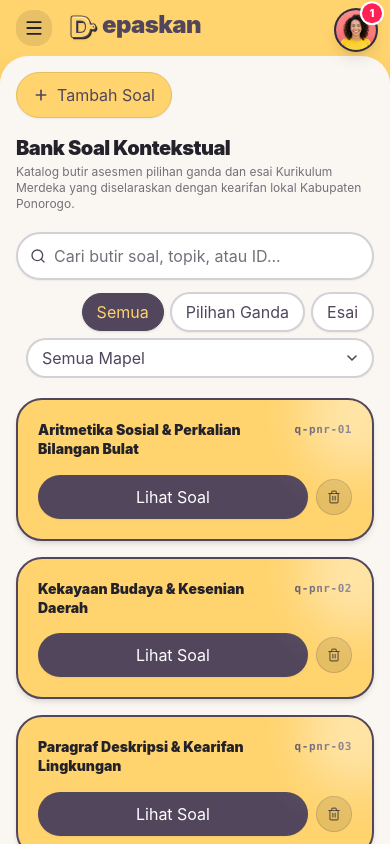
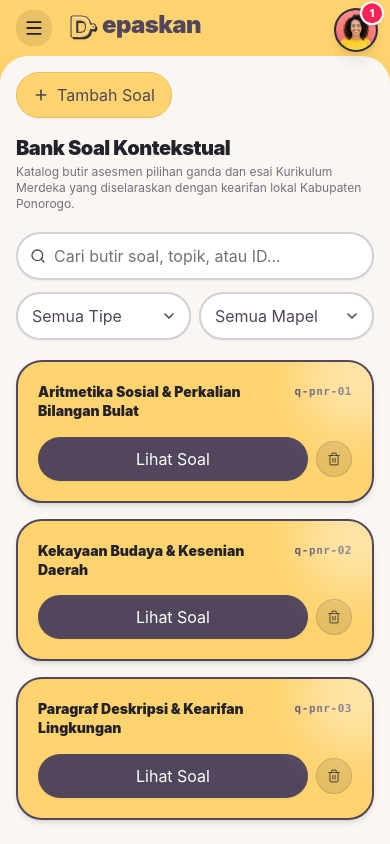
Before and after one commit to Irham-Najib-Azimul-Qowi/ContextLearningApp, a Next.js app: page /teacher/questions in a window 390 px wide. Built offline with nearby package versions, Linux system fonts and the light colour scheme.

Commit message:
fix(responsive): arrange landing section 2 into 4 horizontal cards on mobile and align mobile filters to single full-width row with search

```diff
--- a/app/teacher/examinations/page.tsx
+++ b/app/teacher/examinations/page.tsx
@@ -97,21 +97,21 @@ export default function TeacherExaminationsPage() {
             />
           </div>
 
-          <div className="flex gap-1.5 overflow-x-auto pb-1 sm:pb-0">
+          <div className="w-full sm:w-auto flex gap-1.5 overflow-x-auto pb-1 sm:pb-0 flex-nowrap">
             {["ALL", "published", "draft", "completed"].map((st) => (
               <button
                 key={st}
                 onClick={() => setSelectedStatus(st)}
-                className={`px-3.5 py-2 rounded-xl text-xs font-bold whitespace-nowrap transition-all cursor-pointer ${
+                className={`flex-1 sm:flex-none text-center px-2 sm:px-3.5 py-2 rounded-xl text-[11px] sm:text-xs font-bold whitespace-nowrap transition-all cursor-pointer ${
                   selectedStatus === st
                     ? "bg-[#51465B] text-white shadow-xs"
                     : "bg-[#FAF7F3] hover:bg-slate-100 text-[#756F7A]"
                 }`}
               >
                 {st === "ALL"
-                  ? "Semua Status"
+                  ? "Semua"
                   : st === "published"
-                  ? "Aktif Berjalan"
+                  ? "Aktif"
                   : st === "draft"
                   ? "Draft"
                   : "Selesai"}
--- a/app/teacher/materials/page.tsx
+++ b/app/teacher/materials/page.tsx
@@ -425,12 +425,12 @@ export default function TeacherMaterialsPage() {
                 />
               </div>
 
-              {/* Instant Filter Dropdown: Rata Kanan, Ukuran Mengikuti Isi */}
-              <div className="flex items-center justify-between sm:justify-end gap-2 w-full sm:w-auto shrink-0">
+              {/* Instant Filter Dropdown: Sebaris & full sejajar search di mobile, Rata Kanan di desktop */}
+              <div className="w-full sm:w-auto flex items-center justify-between sm:justify-end gap-2 shrink-0">
                 <select
                   value={filterSubject}
                   onChange={(e) => setFilterSubject(e.target.value)}
-                  className="w-full sm:w-auto px-4 py-2 rounded-full bg-white border-2 border-[#51465B]/25 text-xs font-bold text-[#51465B] focus:outline-none focus:border-[#51465B] cursor-pointer shadow-xs transition-colors"
+                  className="w-full sm:w-auto px-4 py-2.5 rounded-full bg-white border-2 border-[#51465B]/25 text-xs font-bold text-[#51465B] focus:outline-none focus:border-[#51465B] cursor-pointer shadow-xs transition-colors"
                 >
                   {SUBJECT_OPTIONS.map((subj) => (
                     <option key={subj} value={subj}>
--- a/app/teacher/questions/page.tsx
+++ b/app/teacher/questions/page.tsx
@@ -851,8 +851,36 @@ function TeacherQuestionsContent() {
                 />
               </div>
 
-              {/* Instant Filter Pills & Dropdown: Rata Kanan, Ukuran Sesuai Isi */}
-              <div className="flex items-center justify-end gap-1.5 overflow-x-auto ml-auto shrink-0 flex-wrap sm:flex-nowrap">
+              {/* Mobile Filter: Sebaris & full sejajar search (Dua dropdown berdampingan 50%-50%) */}
+              <div className="w-full flex sm:hidden items-center gap-2 flex-nowrap">
+                <div className="flex-1 min-w-0">
+                  <select
+                    value={filterType}
+                    onChange={(e) => setFilterType(e.target.value as any)}
+                    className="w-full px-3.5 py-2.5 rounded-full bg-white border-2 border-[#51465B]/25 text-xs font-bold text-[#51465B] focus:outline-none focus:border-[#51465B] cursor-pointer shadow-xs transition-colors truncate"
+                  >
+                    <option value="all">Semua Tipe</option>
+                    <option value="multiple_choice">Pilihan Ganda</option>
+                    <option value="essay">Esai</option>
+                  </select>
+                </div>
+                <div className="flex-1 min-w-0">
+                  <select
+                    value={filterSubject}
+                    onChange={(e) => setFilterSubject(e.target.value)}
+                    className="w-full px-3.5 py-2.5 rounded-full bg-white border-2 border-[#51465B]/25 text-xs font-bold text-[#51465B] focus:outline-none focus:border-[#51465B] cursor-pointer shadow-xs transition-colors truncate"
+                  >
+                    {SUBJECT_OPTIONS.map((subj) => (
+                      <option key={subj} value={subj}>
+                        {subj}
+                      </option>
+                    ))}
+                  </select>
+                </div>
+              </div>
+
+              {/* Desktop / Tablet Filter Pills & Dropdown: Rata Kanan, Ukuran Sesuai Isi */}
+              <div className="hidden sm:flex items-center justify-end gap-1.5 ml-auto shrink-0 flex-nowrap">
                 <button
                   type="button"
                   onClick={() => setFilterType("all")}
--- a/app/teacher/rooms/page.tsx
+++ b/app/teacher/rooms/page.tsx
@@ -569,12 +569,12 @@ function TeacherRoomsContent() {
                 />
               </div>
 
-              {/* Filter Room Pills - Rata kanan & ukuran pas nama */}
-              <div className="flex items-center gap-1.5 overflow-x-auto shrink-0 sm:ml-auto justify-end">
+              {/* Filter Room Pills - Sebaris & full sejajar search di mobile, rata kanan di desktop */}
+              <div className="w-full sm:w-auto flex items-center justify-between gap-1 sm:gap-1.5 sm:ml-auto sm:justify-end flex-nowrap">
                 <button
                   type="button"
                   onClick={() => setFilterType("all")}
-                  className={`w-auto inline-flex items-center justify-center whitespace-nowrap px-3.5 py-1.5 rounded-full text-xs font-bold transition-all cursor-pointer ${
+                  className={`flex-1 sm:flex-none inline-flex items-center justify-center whitespace-nowrap px-2 sm:px-3.5 py-2 sm:py-1.5 rounded-full text-[11px] sm:text-xs font-bold transition-all cursor-pointer ${
                     filterType === "all"
                       ? "bg-[#51465B] text-white shadow-xs"
                       : "bg-white text-[#756F7A] hover:bg-slate-100 border-2 border-[#51465B]/20"
@@ -585,7 +585,7 @@ function TeacherRoomsContent() {
                 <button
                   type="button"
                   onClick={() => setFilterType("material")}
-                  className={`w-auto inline-flex items-center justify-center whitespace-nowrap px-3.5 py-1.5 rounded-full text-xs font-bold transition-all cursor-pointer ${
+                  className={`flex-1 sm:flex-none inline-flex items-center justify-center whitespace-nowrap px-2 sm:px-3.5 py-2 sm:py-1.5 rounded-full text-[11px] sm:text-xs font-bold transition-all cursor-pointer ${
                     filterType === "material"
                       ? "bg-[#51465B] text-white shadow-xs"
                       : "bg-white text-[#756F7A] hover:bg-slate-100 border-2 border-[#51465B]/20"
@@ -596,7 +596,7 @@ function TeacherRoomsContent() {
                 <button
                   type="button"
                   onClick={() => setFilterType("question")}
-                  className={`w-auto inline-flex items-center justify-center whitespace-nowrap px-3.5 py-1.5 rounded-full text-xs font-bold transition-all cursor-pointer ${
+                  className={`flex-1 sm:flex-none inline-flex items-center justify-center whitespace-nowrap px-2 sm:px-3.5 py-2 sm:py-1.5 rounded-full text-[11px] sm:text-xs font-bold transition-all cursor-pointer ${
                     filterType === "question"
                       ? "bg-[#51465B] text-white shadow-xs"
                       : "bg-white text-[#756F7A] hover:bg-slate-100 border-2 border-[#51465B]/20"
@@ -607,7 +607,7 @@ function TeacherRoomsContent() {
                 <button
                   type="button"
                   onClick={() => setFilterType("both")}
-                  className={`w-auto inline-flex items-center justify-center whitespace-nowrap px-3.5 py-1.5 rounded-full text-xs font-bold transition-all cursor-pointer ${
+                  className={`flex-1 sm:flex-none inline-flex items-center justify-center whitespace-nowrap px-2 sm:px-3.5 py-2 sm:py-1.5 rounded-full text-[11px] sm:text-xs font-bold transition-all cursor-pointer ${
                     filterType === "both"
                       ? "bg-[#51465B] text-white shadow-xs"
                       : "bg-white text-[#756F7A] hover:bg-slate-100 border-2 border-[#51465B]/20"
--- a/components/landing/how-it-works-section.tsx
+++ b/components/landing/how-it-works-section.tsx
@@ -11,30 +11,38 @@ export function HowItWorksSection() {
   const steps = [
     {
       title: "Unggah Bahan",
+      line1: "Unggah",
+      line2: "Bahan",
       icon: FileUp,
       color: "bg-[#51465B] text-[#FFD36D]",
     },
     {
       title: "Pilih Daerah",
+      line1: "Pilih",
+      line2: "Daerah",
       icon: MapPin,
       color: "bg-[#F47D83] text-white",
     },
     {
       title: "Selaraskan AI",
+      line1: "Selaraskan",
+      line2: "AI",
       icon: Sparkles,
       color: "bg-[#FFD36D] text-[#51465B]",
     },
     {
       title: "Cetak & Uji",
+      line1: "Cetak",
+      line2: "& Uji",
       icon: Printer,
       color: "bg-[#51465B] text-white",
     },
   ];
 
   return (
-    <section className="w-full max-w-5xl mx-auto py-12 sm:py-16 border-t border-[#E9E5E8]/80">
+    <section className="w-full max-w-5xl mx-auto py-8 sm:py-16 border-t border-[#E9E5E8]/80">
       {/* Section Header */}
-      <div className="text-center max-w-2xl mx-auto mb-10 sm:mb-12">
+      <div className="text-center max-w-2xl mx-auto mb-6 sm:mb-12">
         <h2 className="text-2xl sm:text-4xl font-black text-[#23212A] tracking-tight">
           Langkah Terstruktur
         </h2>
@@ -43,23 +51,26 @@ export function HowItWorksSection() {
         </p>
       </div>
 
-      {/* 4 Cards Grid with Centered Icons and Direct Text (No Description) */}
-      <div className="grid grid-cols-1 sm:grid-cols-2 lg:grid-cols-4 gap-5">
+      {/* 4 Cards Grid - Berjejer Horizontal di Mobile (grid-cols-4), Rapi & Proporsional */}
+      <div className="grid grid-cols-4 gap-1.5 sm:gap-4 lg:gap-5">
         {steps.map((st) => {
           const Icon = st.icon;
           return (
             <div
               key={st.title}
-              className="group bg-white rounded-3xl p-7 border-2 border-[#E9E5E8] hover:border-[#51465B] shadow-xs hover:shadow-lg transition-all duration-300 flex flex-col items-center justify-center text-center"
+              className="group bg-white rounded-2xl sm:rounded-3xl p-2 py-3 sm:p-5 lg:p-7 border-2 border-[#E9E5E8] hover:border-[#51465B] shadow-xs hover:shadow-lg transition-all duration-300 flex flex-col items-center justify-center text-center h-full"
             >
               {/* Centered Icon */}
-              <div className={`w-14 h-14 rounded-2xl ${st.color} flex items-center justify-center font-black shadow-xs group-hover:scale-110 group-hover:-translate-y-0.5 transition-all mb-4`}>
-                <Icon className="w-7 h-7 stroke-[2.2]" />
+              <div
+                className={`w-9 h-9 sm:w-12 sm:h-12 lg:w-14 lg:h-14 rounded-xl sm:rounded-2xl ${st.color} flex items-center justify-center font-black shadow-xs group-hover:scale-110 group-hover:-translate-y-0.5 transition-all mb-2 sm:mb-4 shrink-0`}
+              >
+                <Icon className="w-4 h-4 sm:w-6 sm:h-6 lg:w-7 lg:h-7 stroke-[2.2]" />
               </div>
 
-              {/* Direct Title Text (No Description Underneath) */}
-              <h3 className="font-black text-base sm:text-lg text-[#23212A] leading-snug">
-                {st.title}
+              {/* Direct Title Text (Rapi 2 Baris di Mobile, Single Line di Desktop) */}
+              <h3 className="font-black text-[10px] xs:text-[11px] sm:text-base lg:text-lg text-[#23212A] leading-tight sm:leading-snug">
+                <span className="block sm:inline">{st.line1}</span>{" "}
+                <span className="block sm:inline">{st.line2}</span>
               </h3>
             </div>
           );
```
